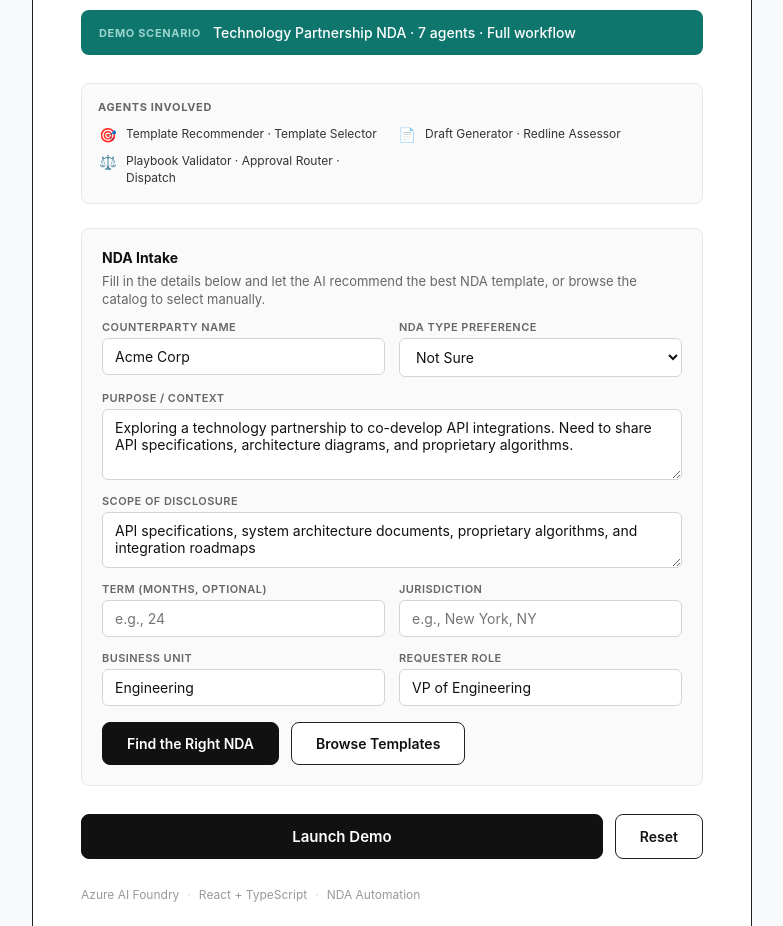
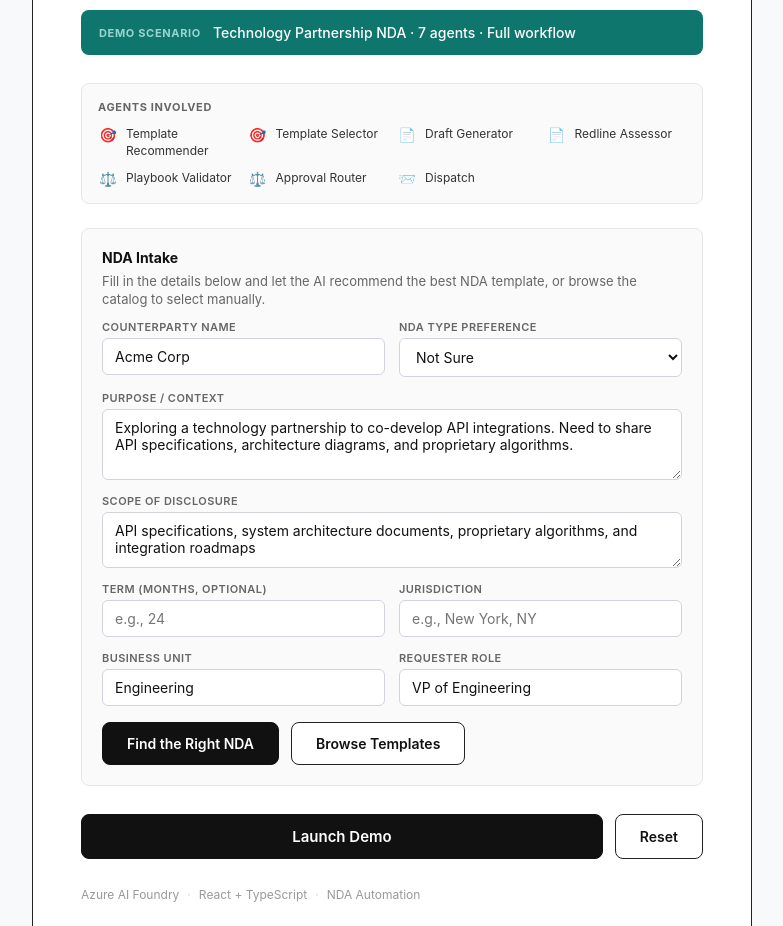
Before and after one commit to jenschristianschroder/demo-ai-decisions, a React (Vite) app: page /nda in a window 1280 px wide. Shown: the part 780-1706 px from the top of the page, without its empty margins (248-1031 px from the left). Built offline with nearby package versions, Linux system fonts and the light colour scheme.

Commit message:
Fix NDA landing: show all 7 agents individually instead of grouped into 3
Agent-Logs-Url: https://github.com/jenschristianschroder/demo-ai-decisions/sessions/3256d609-5e67-4328-b131-0da9775d6a75

Co-authored-by: jenschristianschroder <24893229+jenschristianschroder@users.noreply.github.com>

```diff
--- a/src/pages/NdaLandingScreen.css
+++ b/src/pages/NdaLandingScreen.css
@@ -154,7 +154,7 @@
   margin-bottom: 12px;
 }
 
-.nda-landing-outcomes-grid { display: grid; grid-template-columns: 1fr 1fr; gap: 10px; }
+.nda-landing-outcomes-grid { display: grid; grid-template-columns: repeat(4, 1fr); gap: 10px; }
 .nda-landing-outcome { display: flex; align-items: flex-start; gap: 8px; }
 .nda-landing-outcome-metric { font-size: 14px; flex-shrink: 0; width: 20px; text-align: center; }
 .nda-landing-outcome-text { font-size: 12px; color: #333333; line-height: 1.4; }
--- a/src/pages/NdaLandingScreen.tsx
+++ b/src/pages/NdaLandingScreen.tsx
@@ -209,15 +209,31 @@ const NdaLandingScreen: React.FC = () => {
           <div className="nda-landing-outcomes-grid">
             <div className="nda-landing-outcome">
               <span className="nda-landing-outcome-metric">{'\uD83C\uDFAF'}</span>
-              <span className="nda-landing-outcome-text">Template Recommender &middot; Template Selector</span>
+              <span className="nda-landing-outcome-text">Template Recommender</span>
+            </div>
+            <div className="nda-landing-outcome">
+              <span className="nda-landing-outcome-metric">{'\uD83C\uDFAF'}</span>
+              <span className="nda-landing-outcome-text">Template Selector</span>
             </div>
             <div className="nda-landing-outcome">
               <span className="nda-landing-outcome-metric">{'\uD83D\uDCC4'}</span>
-              <span className="nda-landing-outcome-text">Draft Generator &middot; Redline Assessor</span>
+              <span className="nda-landing-outcome-text">Draft Generator</span>
+            </div>
+            <div className="nda-landing-outcome">
+              <span className="nda-landing-outcome-metric">{'\uD83D\uDCC4'}</span>
+              <span className="nda-landing-outcome-text">Redline Assessor</span>
             </div>
             <div className="nda-landing-outcome">
               <span className="nda-landing-outcome-metric">{'\u2696\uFE0F'}</span>
-              <span className="nda-landing-outcome-text">Playbook Validator &middot; Approval Router &middot; Dispatch</span>
+              <span className="nda-landing-outcome-text">Playbook Validator</span>
+            </div>
+            <div className="nda-landing-outcome">
+              <span className="nda-landing-outcome-metric">{'\u2696\uFE0F'}</span>
+              <span className="nda-landing-outcome-text">Approval Router</span>
+            </div>
+            <div className="nda-landing-outcome">
+              <span className="nda-landing-outcome-metric">{'\uD83D\uDCE8'}</span>
+              <span className="nda-landing-outcome-text">Dispatch</span>
             </div>
           </div>
         </div>
```
